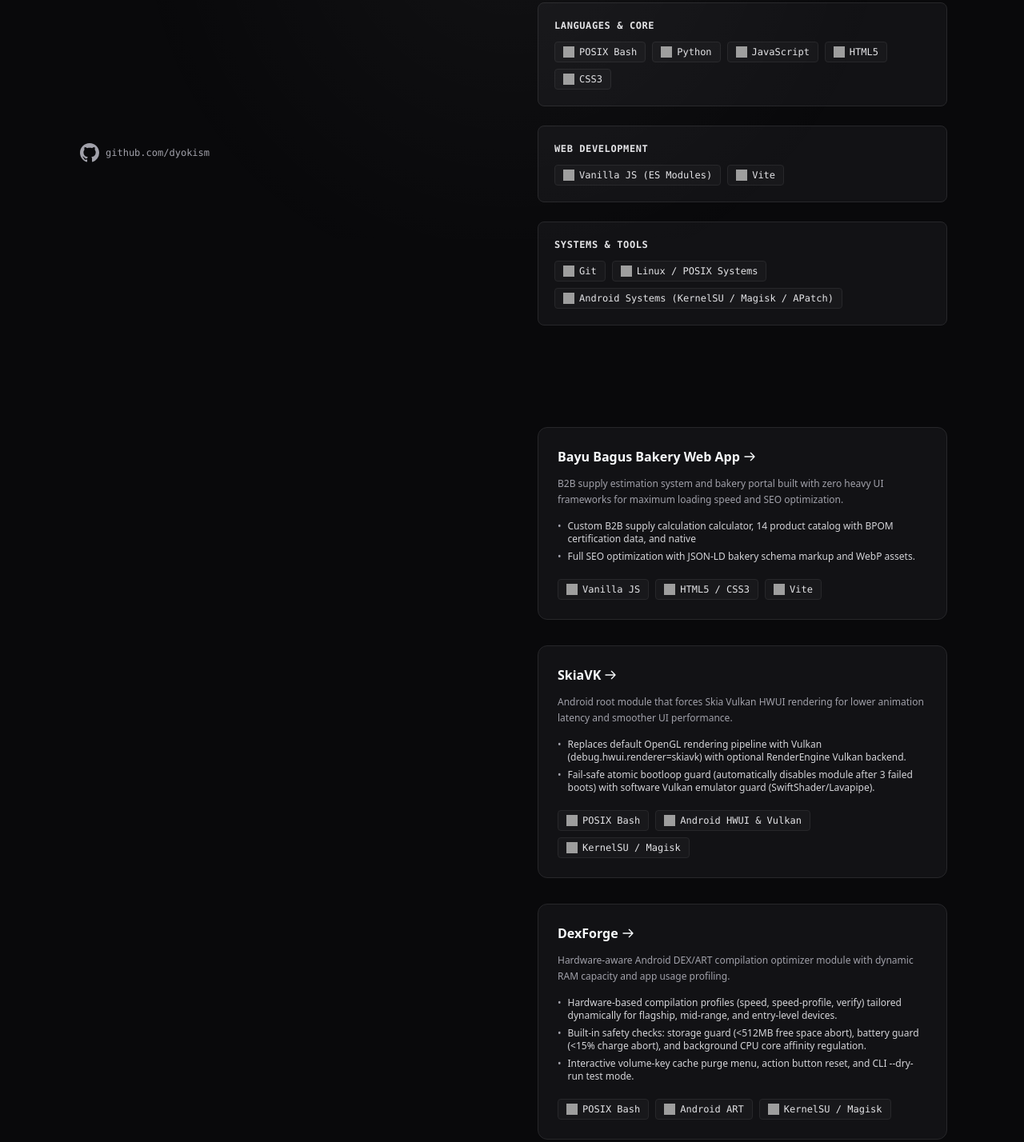
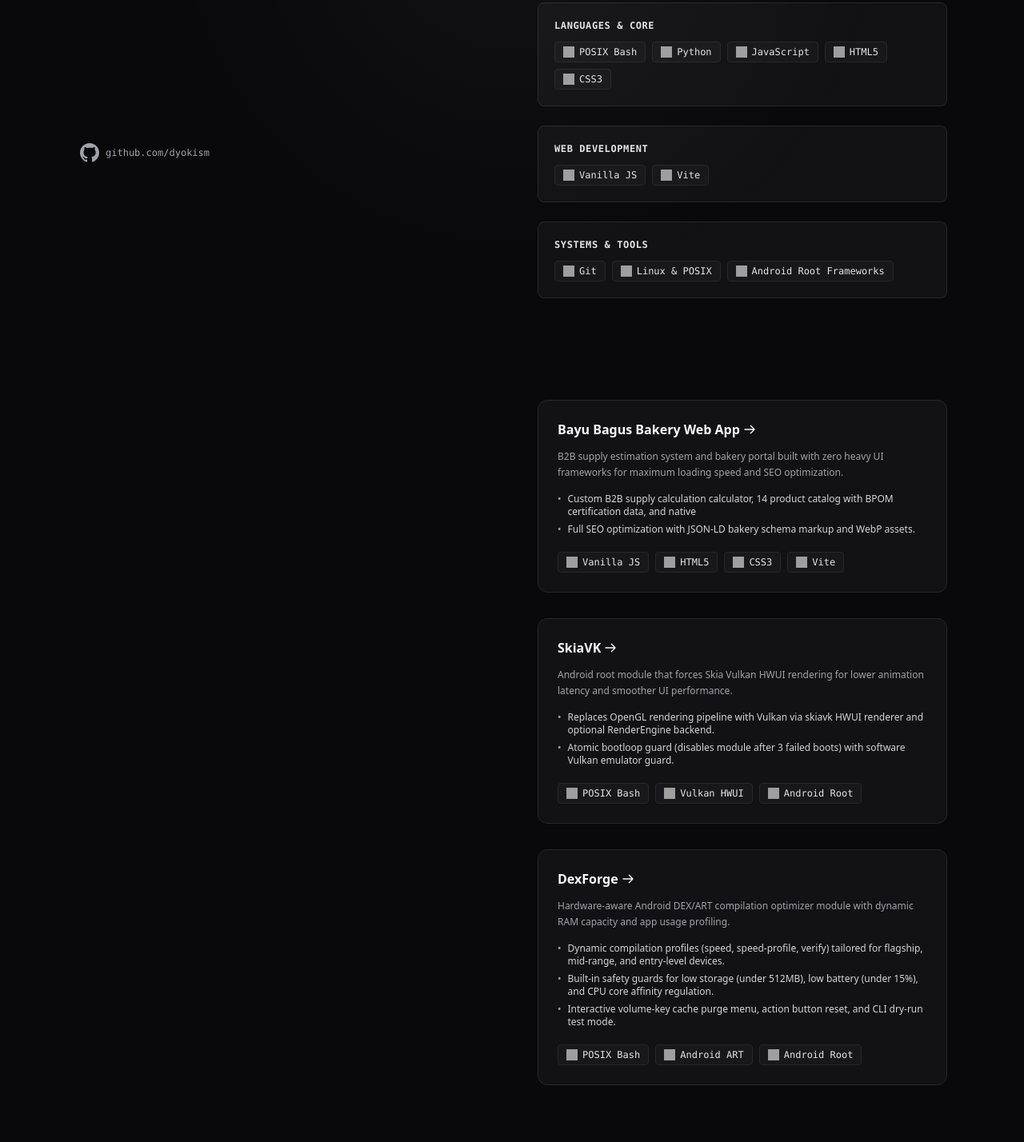
Before and after one commit to dyokism/personal-web, a website built with Vite: page index.html in a window 1280 px wide. Shown: the part 501-1929 px from the top of the page at 80% size. Built offline with nearby package versions, Linux system fonts and the light colour scheme; grey boxes are pictures that could not be loaded.

Commit message:
Refactor tech tags and simplify project descriptions
- Split HTML5 and CSS3 into separate tech stack tags
- Standardize Android root tag names across project cards and skills
  list
- Clean up symbol clutter in project highlight bullet points

```diff
--- a/index.html
+++ b/index.html
@@ -152,7 +152,7 @@
               <ul class="flex flex-wrap gap-2 font-mono text-xs text-[#e4e4e7]">
                 <li class="inline-flex items-center gap-1.5 rounded border border-[#27272a] bg-[#18181b] px-2.5 py-1">
                   <img src="https://cdn.simpleicons.org/javascript/e4e4e7" class="h-3.5 w-3.5" width="14" height="14" loading="lazy" alt="" aria-hidden="true">
-                  <span>Vanilla JS (ES Modules)</span>
+                  <span>Vanilla JS</span>
                 </li>
                 <li class="inline-flex items-center gap-1.5 rounded border border-[#27272a] bg-[#18181b] px-2.5 py-1">
                   <img src="https://cdn.simpleicons.org/vite/e4e4e7" class="h-3.5 w-3.5" width="14" height="14" loading="lazy" alt="" aria-hidden="true">
@@ -170,11 +170,11 @@
                 </li>
                 <li class="inline-flex items-center gap-1.5 rounded border border-[#27272a] bg-[#18181b] px-2.5 py-1">
                   <img src="https://cdn.simpleicons.org/linux/e4e4e7" class="h-3.5 w-3.5" width="14" height="14" loading="lazy" alt="" aria-hidden="true">
-                  <span>Linux / POSIX Systems</span>
+                  <span>Linux & POSIX</span>
                 </li>
                 <li class="inline-flex items-center gap-1.5 rounded border border-[#27272a] bg-[#18181b] px-2.5 py-1">
                   <img src="https://cdn.simpleicons.org/android/e4e4e7" class="h-3.5 w-3.5" width="14" height="14" loading="lazy" alt="" aria-hidden="true">
-                  <span>Android Systems (KernelSU / Magisk / APatch)</span>
+                  <span>Android Root Frameworks</span>
                 </li>
               </ul>
             </div>
--- a/src/data/projects.js
+++ b/src/data/projects.js
@@ -10,7 +10,8 @@ export const featuredProjects = [
     ],
     tags: [
       { name: "Vanilla JS", icon: "https://cdn.simpleicons.org/javascript/e4e4e7" },
-      { name: "HTML5 / CSS3", icon: "https://cdn.simpleicons.org/html5/e4e4e7" },
+      { name: "HTML5", icon: "https://cdn.simpleicons.org/html5/e4e4e7" },
+      { name: "CSS3", icon: "https://cdn.simpleicons.org/css/e4e4e7" },
       { name: "Vite", icon: "https://cdn.simpleicons.org/vite/e4e4e7" }
     ]
   },
@@ -20,13 +21,13 @@ export const featuredProjects = [
     url: "https://github.com/dyokism/SkiaVK",
     description: "Android root module that forces Skia Vulkan HWUI rendering for lower animation latency and smoother UI performance.",
     highlights: [
-      "Replaces default OpenGL rendering pipeline with Vulkan (debug.hwui.renderer=skiavk) with optional RenderEngine Vulkan backend.",
-      "Fail-safe atomic bootloop guard (automatically disables module after 3 failed boots) with software Vulkan emulator guard (SwiftShader/Lavapipe)."
+      "Replaces OpenGL rendering pipeline with Vulkan via skiavk HWUI renderer and optional RenderEngine backend.",
+      "Atomic bootloop guard (disables module after 3 failed boots) with software Vulkan emulator guard."
     ],
     tags: [
       { name: "POSIX Bash", icon: "https://cdn.simpleicons.org/gnubash/e4e4e7" },
-      { name: "Android HWUI & Vulkan", icon: "https://cdn.simpleicons.org/vulkan/e4e4e7" },
-      { name: "KernelSU / Magisk", icon: "https://cdn.simpleicons.org/android/e4e4e7" }
+      { name: "Vulkan HWUI", icon: "https://cdn.simpleicons.org/vulkan/e4e4e7" },
+      { name: "Android Root", icon: "https://cdn.simpleicons.org/android/e4e4e7" }
     ]
   },
   {
@@ -35,14 +36,14 @@ export const featuredProjects = [
     url: "https://github.com/dyokism/DexForge",
     description: "Hardware-aware Android DEX/ART compilation optimizer module with dynamic RAM capacity and app usage profiling.",
     highlights: [
-      "Hardware-based compilation profiles (speed, speed-profile, verify) tailored dynamically for flagship, mid-range, and entry-level devices.",
-      "Built-in safety checks: storage guard (<512MB free space abort), battery guard (<15% charge abort), and background CPU core affinity regulation.",
-      "Interactive volume-key cache purge menu, action button reset, and CLI --dry-run test mode."
+      "Dynamic compilation profiles (speed, speed-profile, verify) tailored for flagship, mid-range, and entry-level devices.",
+      "Built-in safety guards for low storage (under 512MB), low battery (under 15%), and CPU core affinity regulation.",
+      "Interactive volume-key cache purge menu, action button reset, and CLI dry-run test mode."
     ],
     tags: [
       { name: "POSIX Bash", icon: "https://cdn.simpleicons.org/gnubash/e4e4e7" },
       { name: "Android ART", icon: "https://cdn.simpleicons.org/android/e4e4e7" },
-      { name: "KernelSU / Magisk", icon: "https://cdn.simpleicons.org/linux/e4e4e7" }
+      { name: "Android Root", icon: "https://cdn.simpleicons.org/android/e4e4e7" }
     ]
   }
 ];
```
